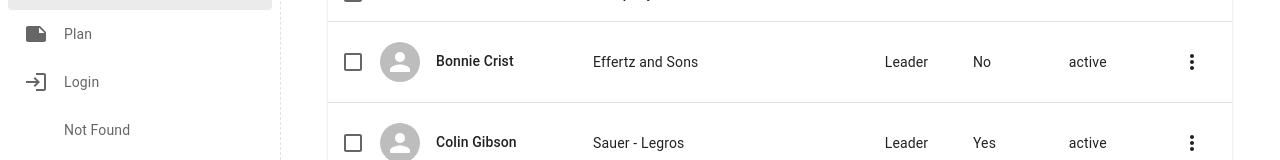
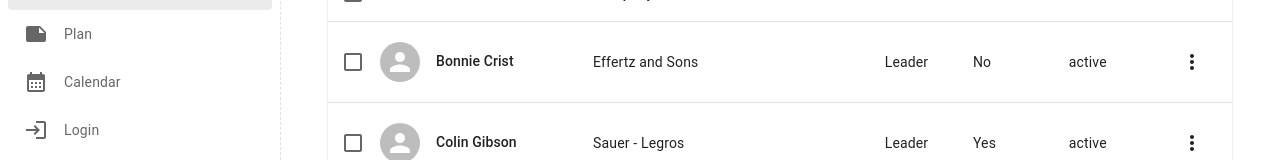
Before and after one commit to geniein/educatehacks-materials, a React app in the folder front/: page /user in a window 1280 px wide. Shown: the part 254-414 px from the top of the page. Built offline with nearby package versions, Linux system fonts and the light colour scheme.

Commit message:
add calendar on nav

```diff
--- a/front/src/components/Nav/navConfig.jsx
+++ b/front/src/components/Nav/navConfig.jsx
@@ -2,7 +2,9 @@ import AllInboxIcon from '@mui/icons-material/AllInbox';
 import AccountBoxIcon from '@mui/icons-material/AccountBox';
 import LoginIcon from '@mui/icons-material/Login';
 import Note from '@mui/icons-material/Note';
+import CalendarMonthIcon from '@mui/icons-material/CalendarMonth';
 import React from 'react';
+
 const navConfig = [
   {
     title: 'main',
@@ -20,6 +22,11 @@ const navConfig = [
     icon: <Note/>,
   },
   {
+    title:'Calendar',
+    path: '/calendar',
+    icon: <CalendarMonthIcon />
+  },
+  {
     title: 'login',
     path: '/login',
     icon: <LoginIcon/>,
--- a/front/src/pages/Calendar/Calendar.jsx
+++ b/front/src/pages/Calendar/Calendar.jsx
@@ -1,7 +1,10 @@
 import React from "react";
+import { useNavigate } from "react-router-dom";
 
 const Calendar = () => {
-    return;
+    return <div>
+        <h1>Hello World!!</h1>
+    </div>;
 }
 
 export default Calendar;
--- /dev/null
+++ b/front/src/pages/Calendar/index.jsx
@@ -0,0 +1 @@
+export {default} from "./Calendar";
```
